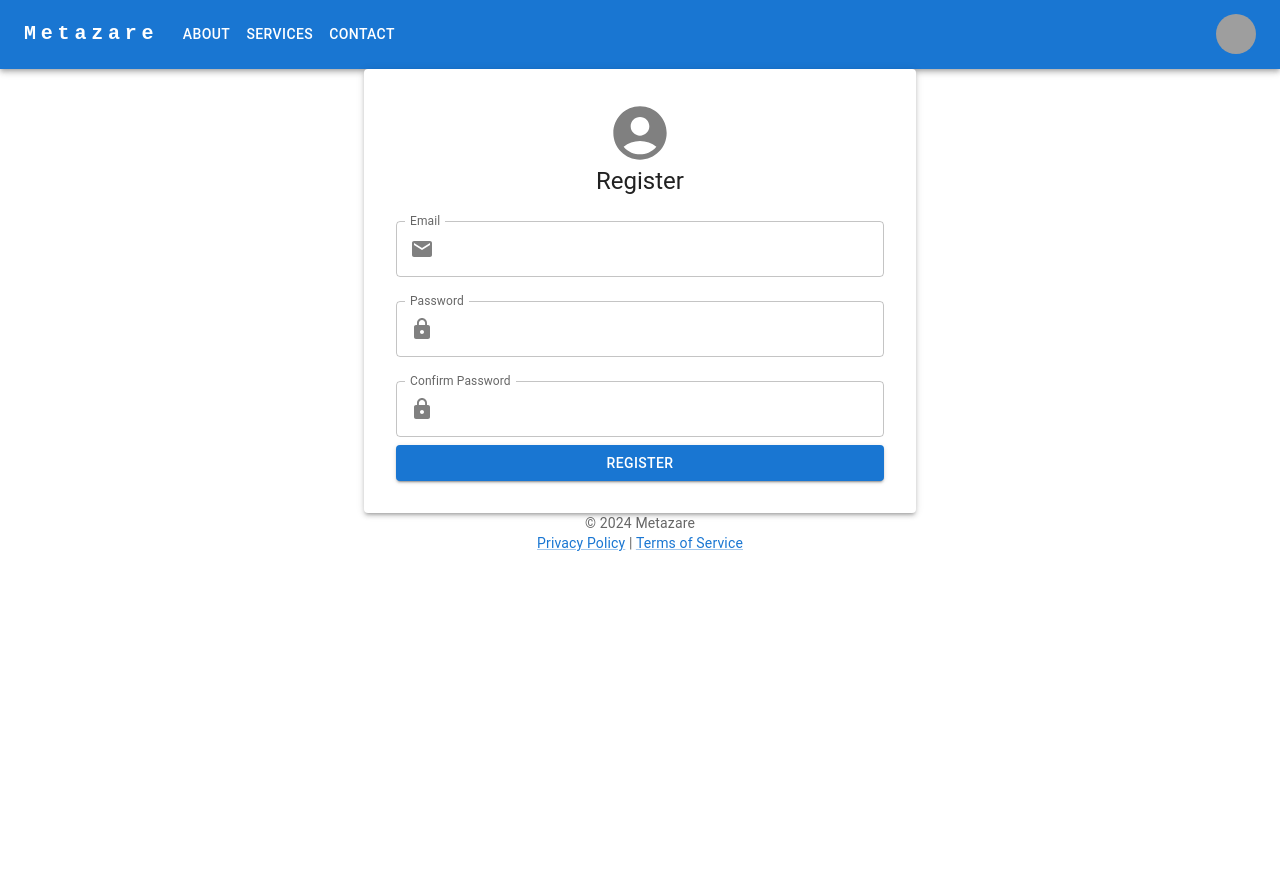
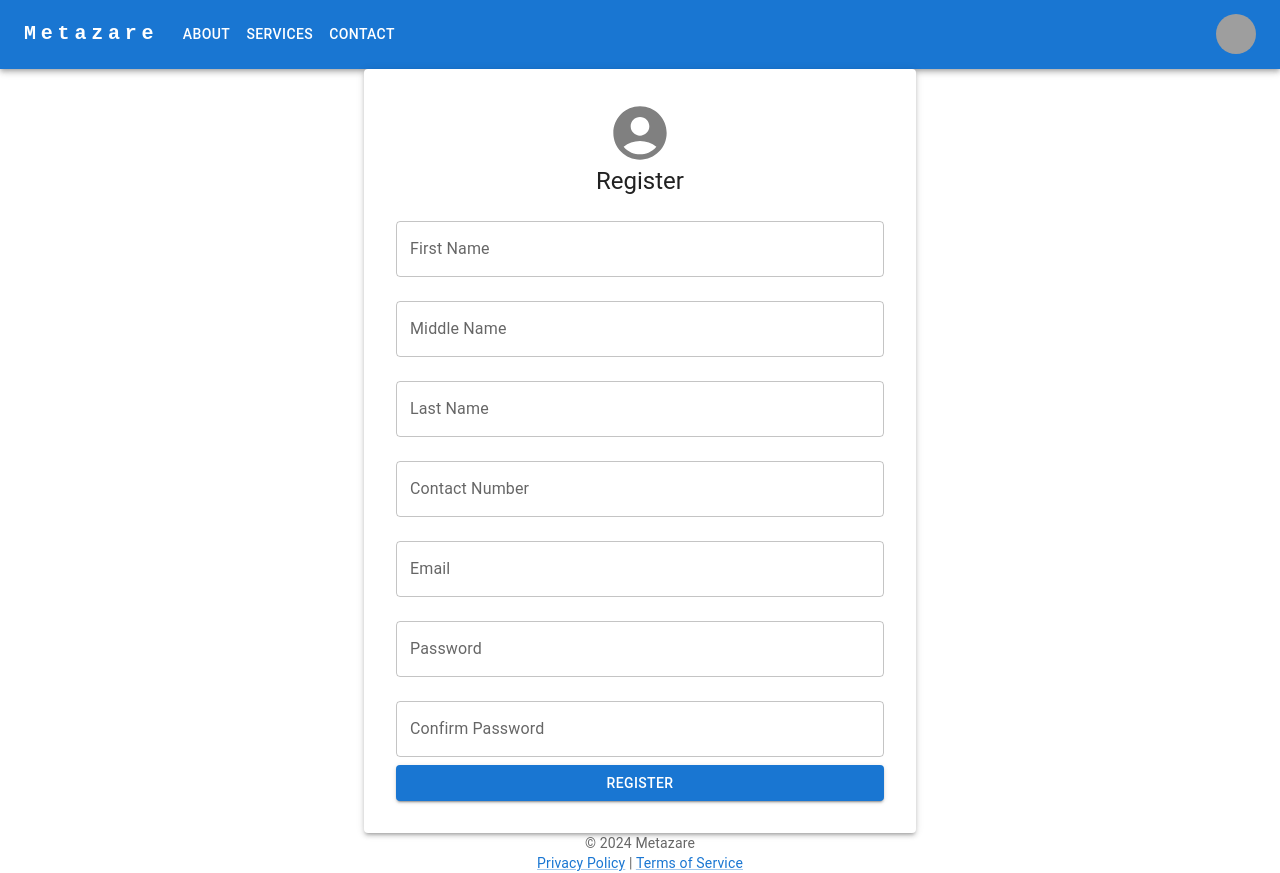
Before and after one commit to Metazare/Events-Place-Reservation-System, a React (Create React App) app in the folder client/: page /register in a window 1280 px wide. Before the commit the page ends 800 px from the top, so only its background shows below. Built offline with nearby package versions, Linux system fonts and the light colour scheme; grey boxes are pictures that could not be loaded.

Commit message:
refactor: add more properties to register

```diff
--- a/client/src/Pages/Register/Register.tsx
+++ b/client/src/Pages/Register/Register.tsx
@@ -1,8 +1,12 @@
 import React, { useState } from 'react';
 import { Container, Paper, Typography, TextField, Button, Box } from '@mui/material';
-import { AccountCircle, Lock, Mail } from '@mui/icons-material';
+import { AccountCircle} from '@mui/icons-material';
 
-const Register: React.FC = () => {
+export default function Register() {
+  const [firstName, setFirstName] = useState('');
+  const [middleName, setMiddleName] = useState('');
+  const [lastName, setLastName] = useState('');
+  const [contactNum, setContactNum] = useState('');
   const [email, setEmail] = useState('');
   const [password, setPassword] = useState('');
   const [confirmPassword, setConfirmPassword] = useState('');
@@ -22,17 +26,49 @@ const Register: React.FC = () => {
         </Typography>
         <form>
           <TextField
+            label="First Name"
+            variant="outlined"
+            fullWidth
+            margin="normal"
+            value={firstName}
+            onChange={(e) => setFirstName(e.target.value)}
+          />
+
+          <TextField
+            label="Middle Name"
+            variant="outlined"
+            fullWidth
+            margin="normal"
+            value={middleName}
+            onChange={(e) => setMiddleName(e.target.value)}
+          />
+
+          <TextField
+            label="Last Name"
+            variant="outlined"
+            fullWidth
+            margin="normal"
+            value={lastName}
+            onChange={(e) => setLastName(e.target.value)}
+          />
+
+          <TextField
+            label="Contact Number"
+            variant="outlined"
+            fullWidth
+            margin="normal"
+            value={contactNum}
+            type='number'
+            onChange={(e) => setContactNum(e.target.value)}
+          />
+
+          <TextField
             label="Email"
             variant="outlined"
             fullWidth
             margin="normal"
             value={email}
             onChange={(e) => setEmail(e.target.value)}
-            InputProps={{
-              startAdornment: (
-                <Mail style={{ color: 'gray' }} />
-              ),
-            }}
           />
           <TextField
             label="Password"
@@ -42,11 +78,6 @@ const Register: React.FC = () => {
             margin="normal"
             value={password}
             onChange={(e) => setPassword(e.target.value)}
-            InputProps={{
-              startAdornment: (
-                <Lock style={{ color: 'gray' }} />
-              ),
-            }}
           />
           <TextField
             label="Confirm Password"
@@ -56,11 +87,6 @@ const Register: React.FC = () => {
             margin="normal"
             value={confirmPassword}
             onChange={(e) => setConfirmPassword(e.target.value)}
-            InputProps={{
-              startAdornment: (
-                <Lock style={{ color: 'gray' }} />
-              ),
-            }}
           />
           <Button
             variant="contained"
@@ -75,5 +101,3 @@ const Register: React.FC = () => {
     </Container>
   );
 };
-
-export default Register;
```
